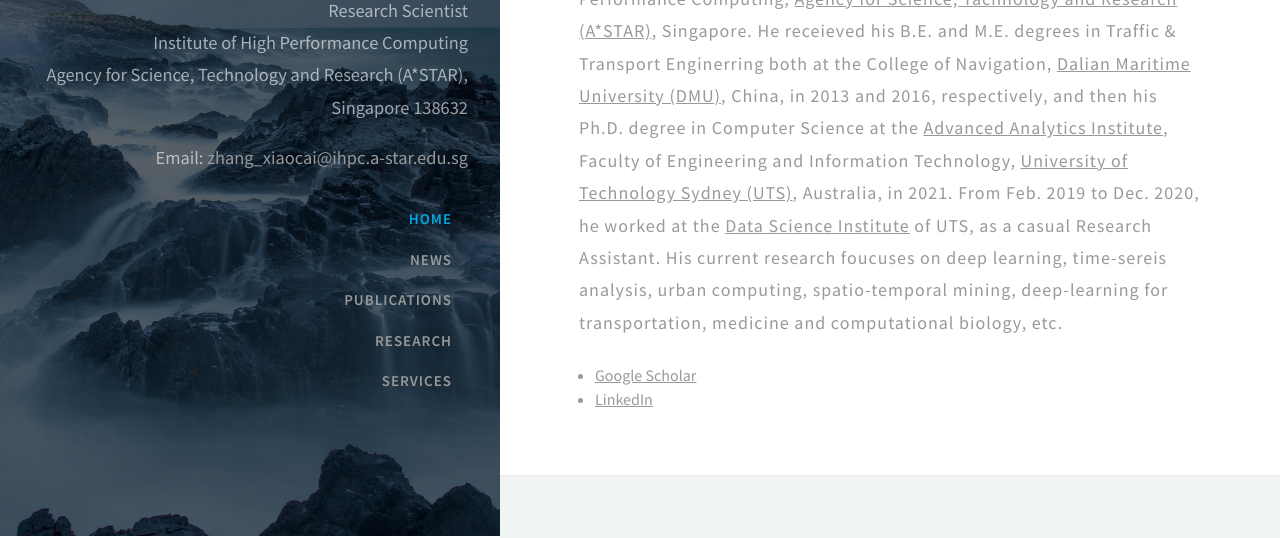
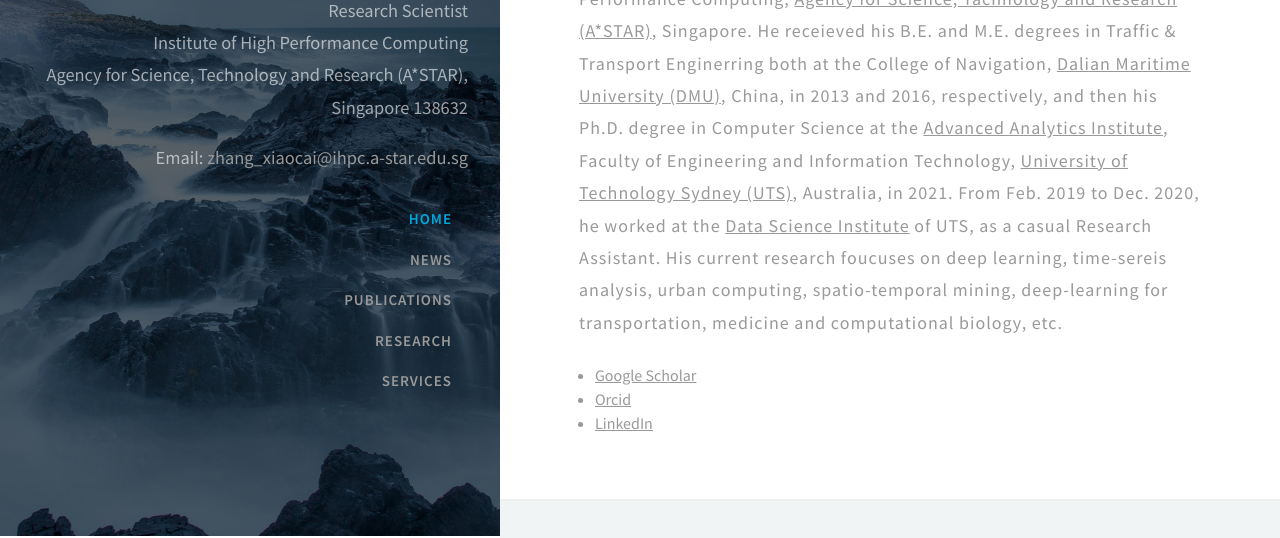
Before and after one commit to Xiaocai-Zhang/Xiaocai-Zhang.github.io, a plain HTML site: page index.html in a window 1280 px wide. Shown: the part 264-802 px from the top of the page. Drawn offline with Linux system fonts and the light colour scheme.

Commit message:
Add files via upload

```diff
--- a/index.html
+++ b/index.html
@@ -59,7 +59,8 @@
 					<div class='mainlink'>
 						<ul>
 						  <li><a href="https://scholar.google.com/citations?user=7zMYvNwAAAAJ&hl=en&oi=ao" target="_blank">Google Scholar<a></li>
-							<li><a href="https://www.linkedin.com/in/xiaocai-zhang-32b159237/" target="_blank">LinkedIn<a></li>
+						  <li><a href="https://orcid.org/0000-0002-3783-6560" target="_blank">Orcid<a></li>
+						  <li><a href="https://www.linkedin.com/in/xiaocai-zhang-32b159237/" target="_blank">LinkedIn<a></li>
 						</ul>
 					</div>
 
```
